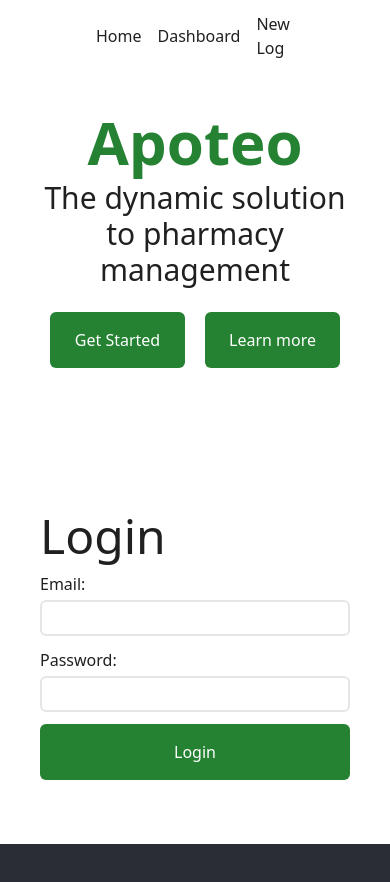
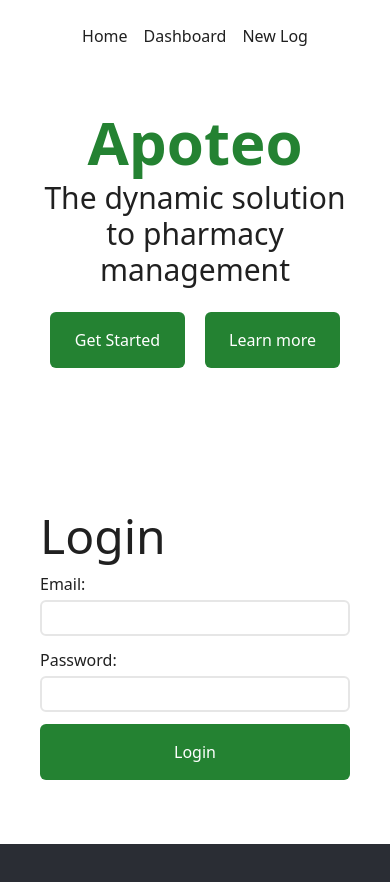
Before and after one commit to KarlGilden/apoteo, a Next.js app: page / in a window 390 px wide. Shown: the top 882 px of the page. Built offline with nearby package versions, Linux system fonts and the light colour scheme.

Commit message:
fix nav spacing issue

```diff
--- a/components/Navbar.tsx
+++ b/components/Navbar.tsx
@@ -4,7 +4,7 @@ import React from 'react'
 const Navbar = () => {
   return (
     <>
-    <nav className='w-full h-[72px] bg-white absolute flex items-center px-24'>
+    <nav className='w-full h-[72px] bg-white absolute flex justify-center items-center px-5 sm:justify-start sm:px-24'>
         <Link href="/"><a className='text-dark-green'>Home</a></Link>
         <div className='p-2'></div>
         <Link href="/dashboard"><a className='text-dark-green'>Dashboard</a></Link>
```
